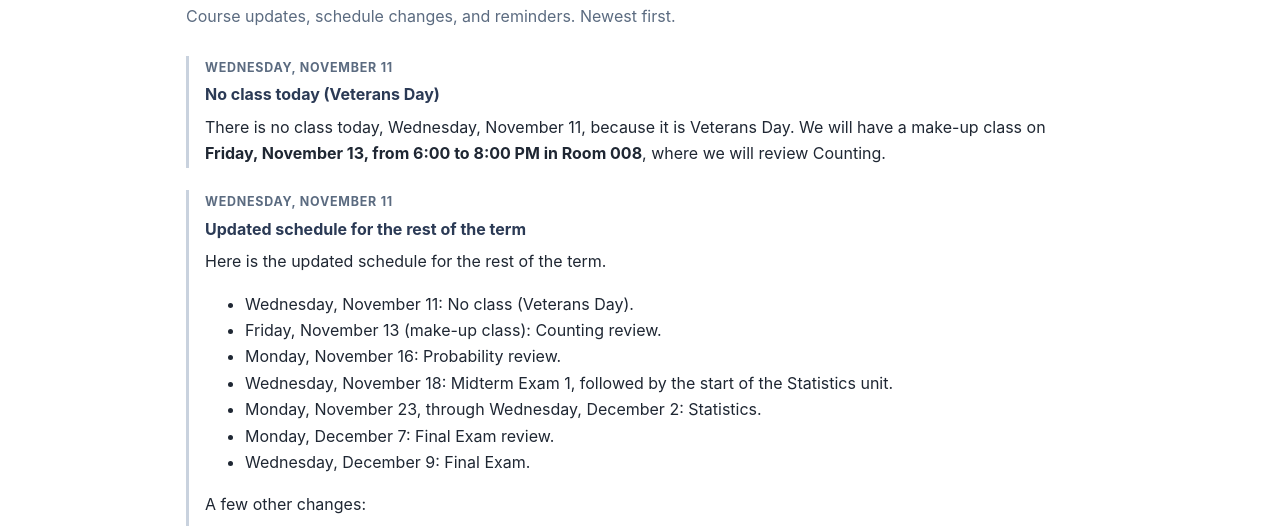
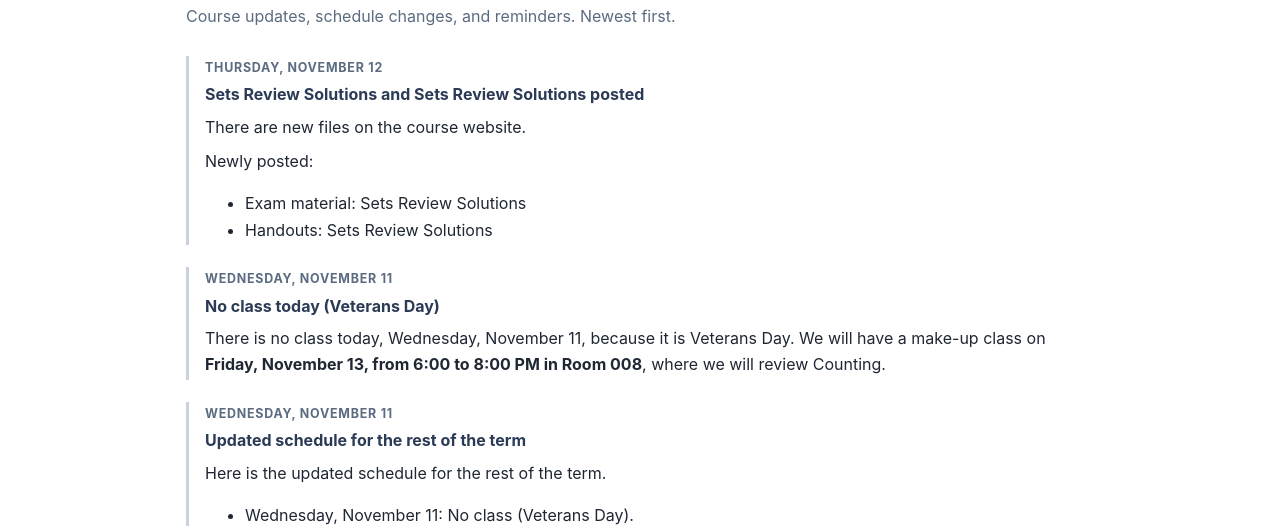
Before and after one commit to infinitejazzkeys-cmd/math110, a website: page docs/announcements.html in a window 1280 px wide. Shown: the part 202-728 px from the top of the page. Drawn offline with nearby package versions, Linux system fonts and the light colour scheme.

Commit message:
Add announcement: Sets Review Solutions and Sets Review Solutions posted

```diff
--- a/docs/announcements.html
+++ b/docs/announcements.html
@@ -23,6 +23,13 @@
 <main><div class="wrap">
 <h1>Announcements</h1>
 <p class="lede">Course updates, schedule changes, and reminders. Newest first.</p>
+<article class="ann">
+  <div class="ad">Thursday, November 12</div>
+  <h3>Sets Review Solutions and Sets Review Solutions posted</h3>
+<p>There are new files on the course website.</p>
+<p>Newly posted:</p>
+<ul><li>Exam material: Sets Review Solutions</li><li>Handouts: Sets Review Solutions</li></ul>
+</article>
 <article class="ann">
   <div class="ad">Wednesday, November 11</div>
   <h3>No class today (Veterans Day)</h3>
```
Also changed, not shown: content/announcements.md (+8 -0 lines), docs/index.html (+2 -2 lines).
